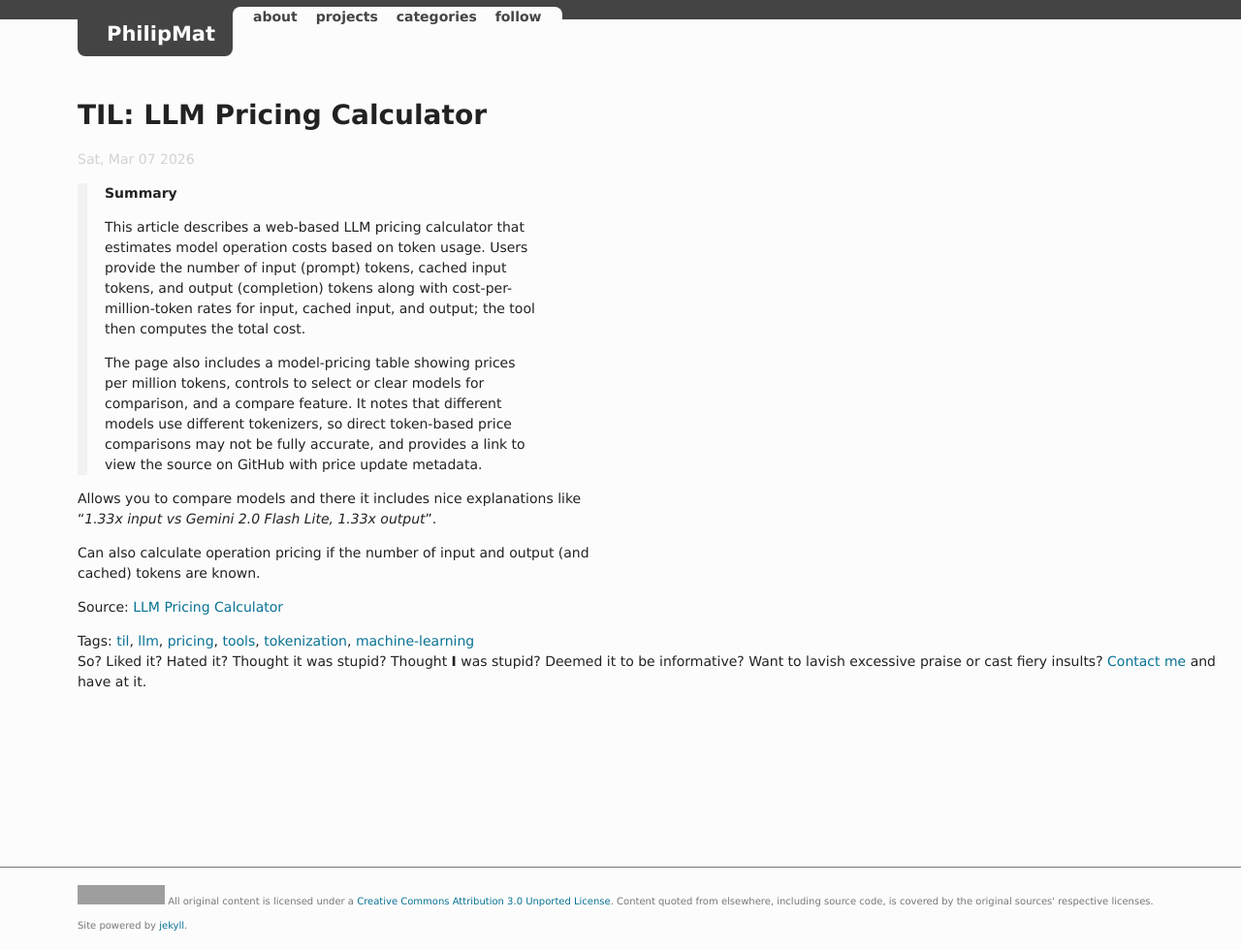
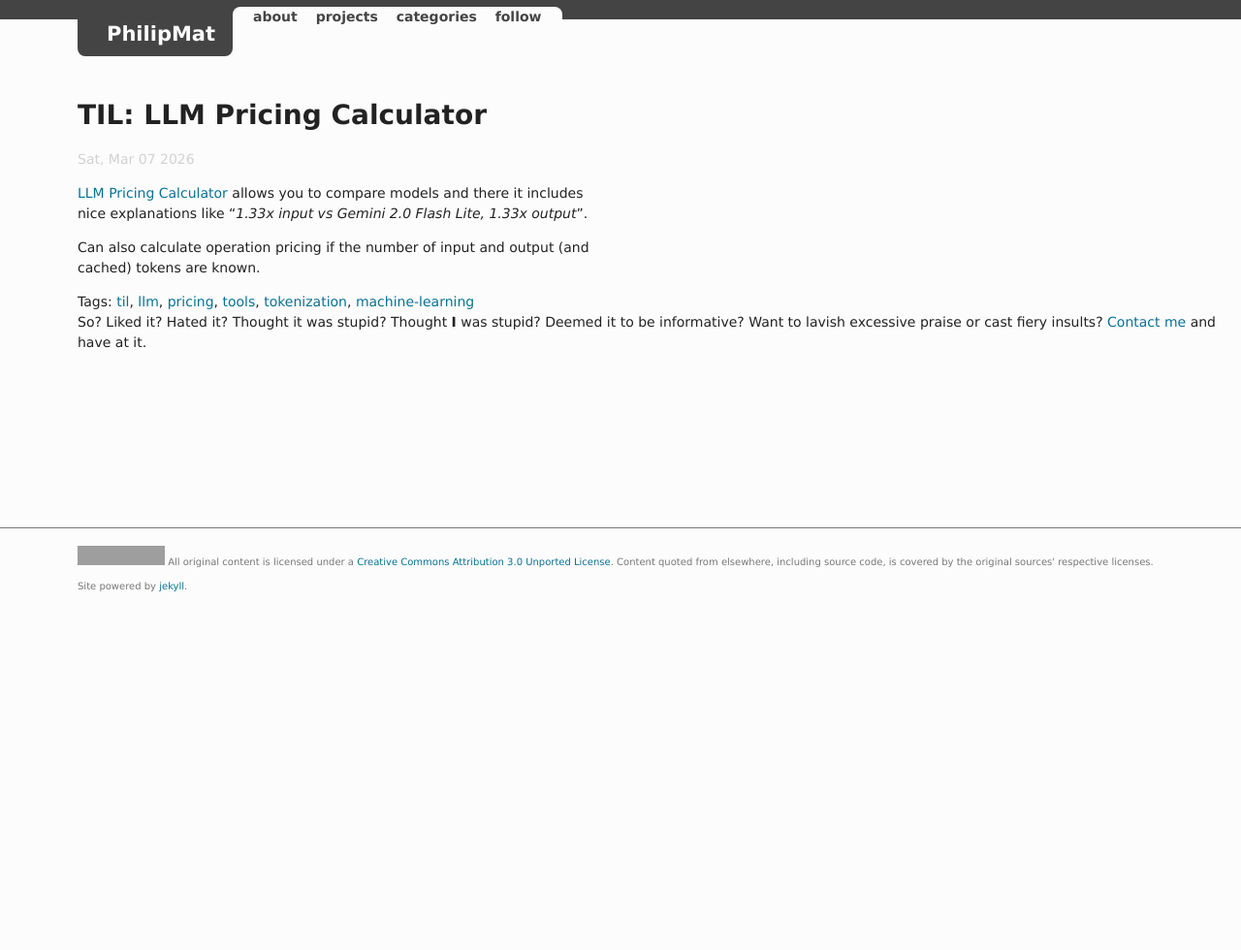
Before and after one commit to philipmat/philipmat.github.io, a Jekyll site: the page built from _posts/2026-03-07-llm-pricing-calculator.md, in a window 1280 px wide. Shown: the whole page at 97% size. Built offline with Jekyll 4.4.1, drawn with Linux system fonts in a browser that asks for light colours; after the commit the page ends 900 px from its top, so only the background shows below that; grey boxes are pictures that could not be loaded.

Commit message:
removes summary

```diff
--- a/_posts/2026-03-07-llm-pricing-calculator.md
+++ b/_posts/2026-03-07-llm-pricing-calculator.md
@@ -6,14 +6,8 @@ snippet: "Estimate LLM costs by entering input, cached, and output token counts
 source_url: https://www.llm-prices.com/
 ---
 
-> **Summary**
->
-> This article describes a web-based LLM pricing calculator that estimates model operation costs based on token usage. Users provide the number of input (prompt) tokens, cached input tokens, and output (completion) tokens along with cost-per-million-token rates for input, cached input, and output; the tool then computes the total cost.
->
-> The page also includes a model-pricing table showing prices per million tokens, controls to select or clear models for comparison, and a compare feature. It notes that different models use different tokenizers, so direct token-based price comparisons may not be fully accurate, and provides a link to view the source on GitHub with price update metadata.
-
-Allows you to compare models and there it includes nice explanations like "_1.33x input vs Gemini 2.0 Flash Lite, 1.33x output_".
+[LLM Pricing Calculator](https://www.llm-prices.com/) allows you to
+compare models and there it includes nice explanations like
+"_1.33x input vs Gemini 2.0 Flash Lite, 1.33x output_".
 
 Can also calculate operation pricing if the number of input and output (and cached) tokens are known.
-
-Source: [LLM Pricing Calculator](https://www.llm-prices.com/)
```
